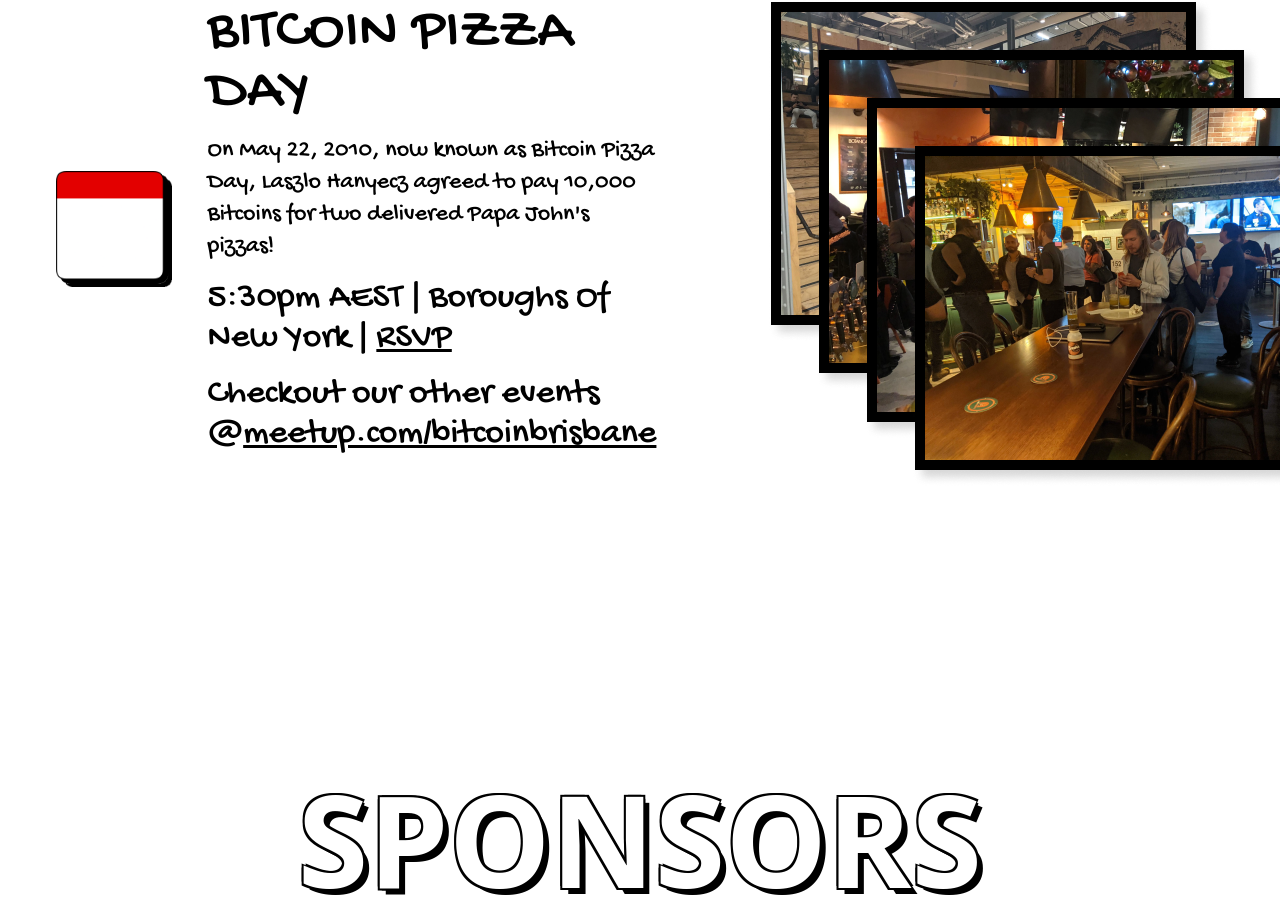
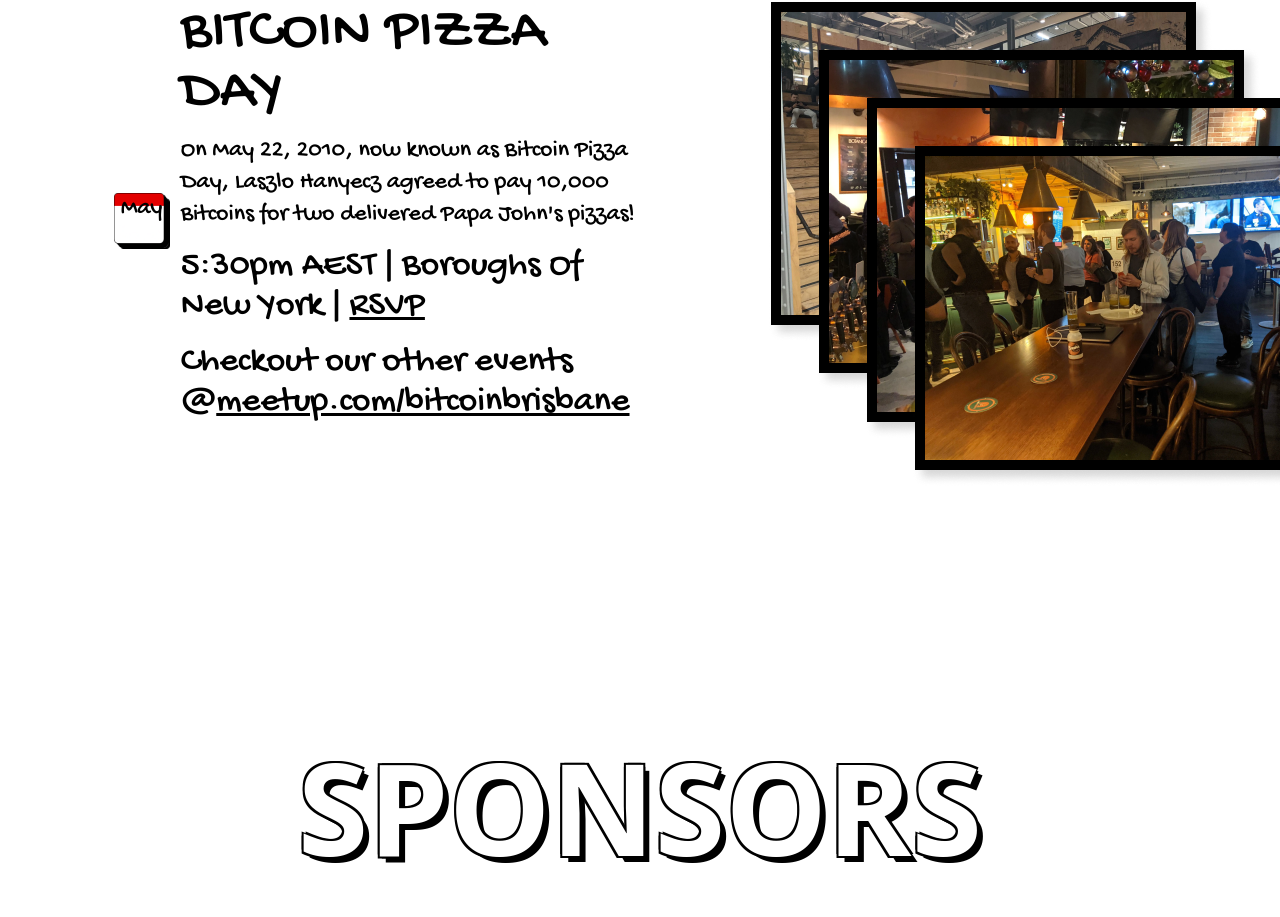
Before and after one commit to bitcoinbrisbane/bitcoinbrisbane-website, a React (Vite) app: page / in a window 1280 px wide. Shown: the part 1073-1990 px from the top of the page. Built offline with nearby package versions, Linux system fonts and the light colour scheme; no server answers; a web font is replaced by a local one; what tailwind-heropatterns would draw is missing.

Commit message:
feat: dynamic month

```diff
--- a/src/components/NextMeetup.tsx
+++ b/src/components/NextMeetup.tsx
@@ -9,11 +9,13 @@
     </h2>
     <div className="w-full px-6 lg:px-12 mt-10 lg:mt-24 font-hand lg:flex">
       <div className="flex items-center justify-center w-full gap-x-4 lg:gap-x-10 lg:max-w-[50%]">
+        <div className="mt-4 text-2xl font-hand lg:flex pr-4"><p className="relative left-[3.8vw] z-50">May</p>
         <img
           src={Date}
           alt="May 22nd"
-          className="w-[6vh] lg:w-[14vh] small-shadow"
+          className="w-[6vh] lg:w-[14vh] small-shadow z-40"
         />
+        </div>
         <div className="lg:flex lg:flex-col">
           <h3 className="text-3xl lg:text-6xl leading-[1.5rem] relative top-1">
             BITCOIN PIZZA DAY
```
